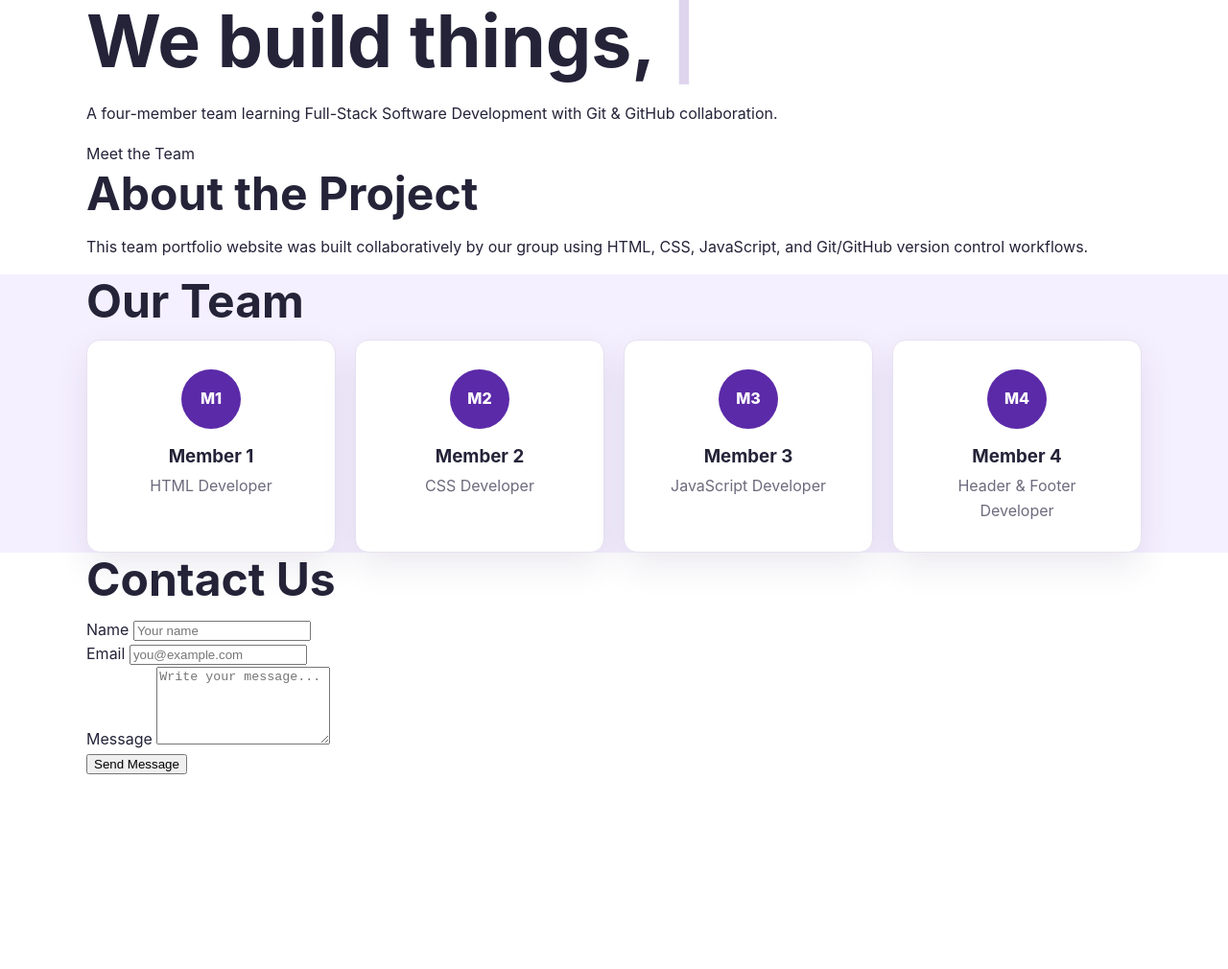
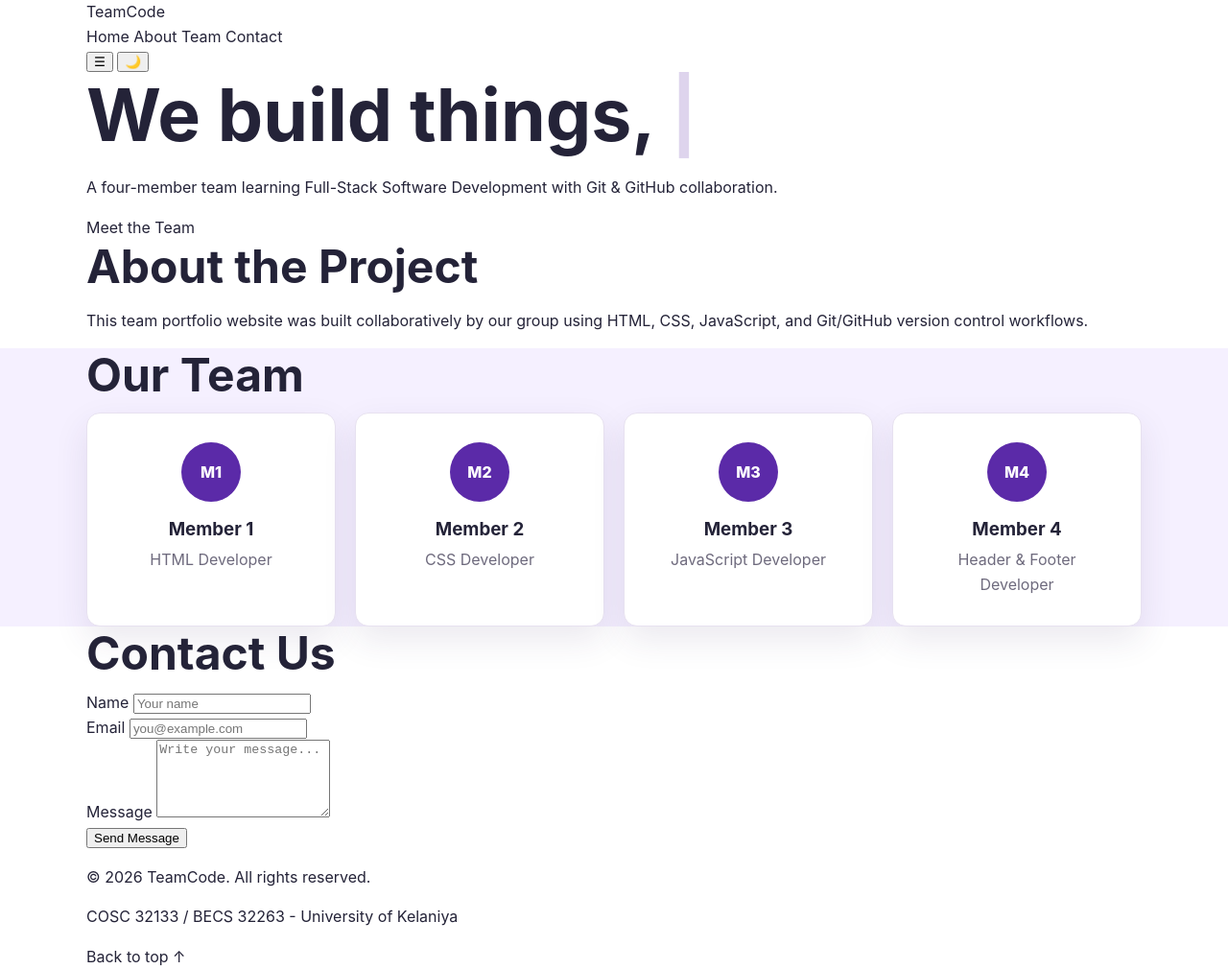
Before and after one commit to rambo200211/team-portfolio-site, a plain HTML site: page index.html in a window 1280 px wide. Shown: the whole page at 96% size. Before the commit the page ends 809 px from the top, so only its background shows below. Drawn offline with Linux system fonts and the light colour scheme.

Commit message:
Add header and footer HTML

```diff
--- a/index.html
+++ b/index.html
@@ -9,9 +9,21 @@
 </head>
 <body>
 
-  <!-- MEMBER 4: HEADER goes here -->
+  <header class="site-header">
+    <div class="container header-inner">
+        <a href="#" class="logo">TeamCode</a>
 
+        <nav class="nav-links" id="navLinks">
+            <a href="#hero">Home</a>
+            <a href="#about">About</a>
+            <a href="#team">Team</a>
+            <a href="#contact">Contact</a>
+        </nav>
 
+        <button id="menuBtn" class="menu-btn">☰</button>
+        <button id="darkModeBtn" class="dark-mode-btn">🌙</button>
+    </div>
+</header>
 
     <section id="hero" class="hero-section">
       <div class="container">
@@ -96,7 +108,13 @@
       </div>
     </section>
 
-  <!-- MEMBER 4: FOOTER goes here -->
+  <footer class="site-footer">
+    <div class="container footer-inner">
+        <p>&copy; 2026 TeamCode. All rights reserved.</p>
+        <p>COSC 32133 / BECS 32263 - University of Kelaniya</p>
+        <a href="#hero">Back to top ↑</a>
+    </div>
+</footer>
 
   <script src="js/script.js"></script>
 </body>
```
